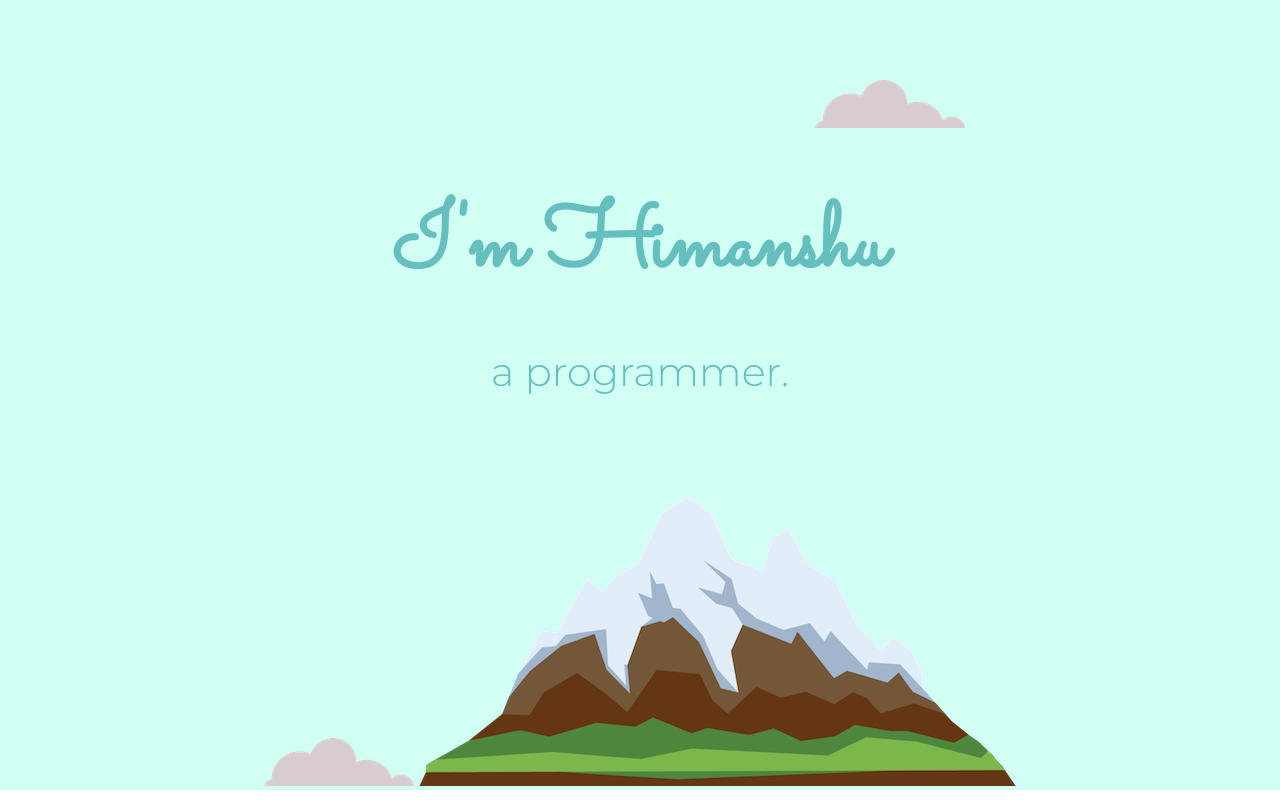
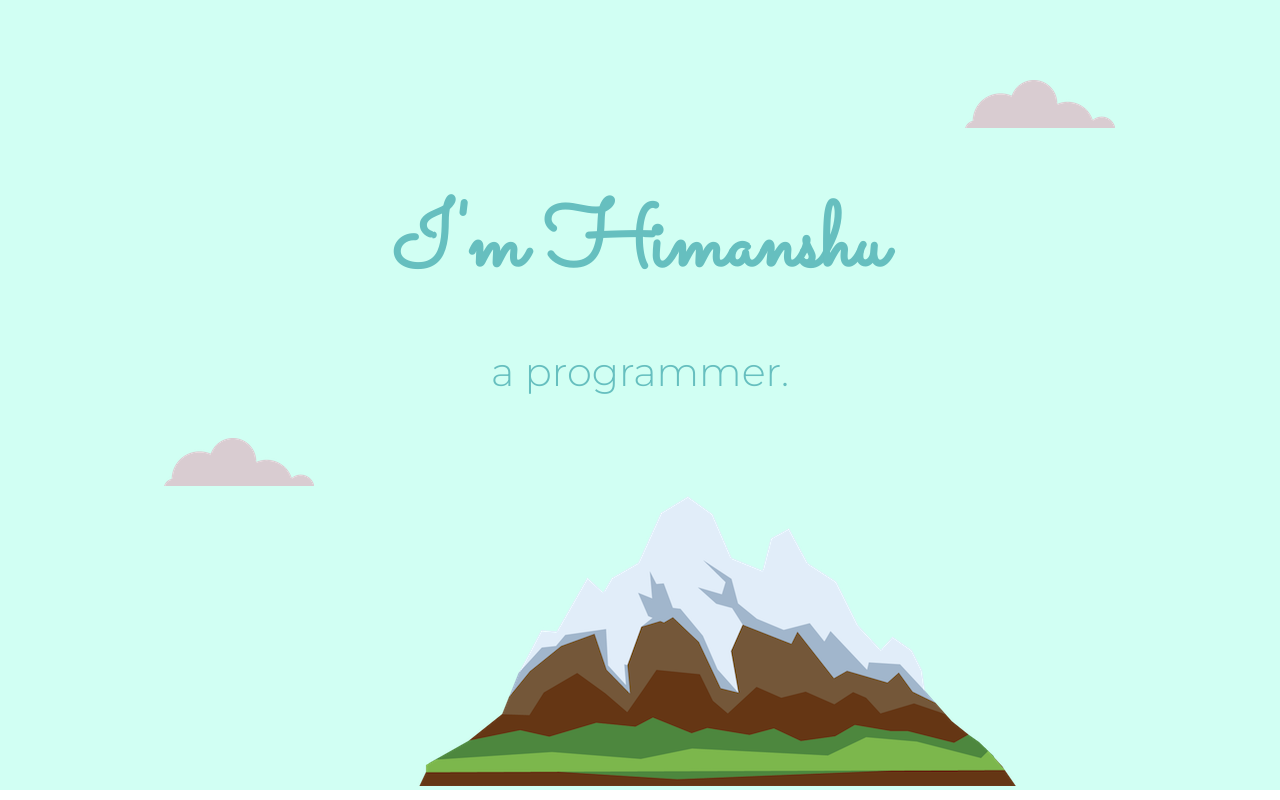
Before and after one commit to Himanshu0728/modern-personal-website, a plain HTML site: page index.html in a window 1280 px wide. Shown: the top 800 px of the page. Drawn offline with Linux system fonts and the light colour scheme.

Commit message:
Update styles.css

```diff
--- a/CSS/styles.css
+++ b/CSS/styles.css
@@ -85,7 +85,12 @@ a:hover{
 }
 .top_cloud {
     position: relative;
-    left: 250px;
+    left: 400px;
+}
+.bottom_cloud {
+    position: relative;
+    bottom: 300px;
+    right: 100px;
 }
 
 
```
